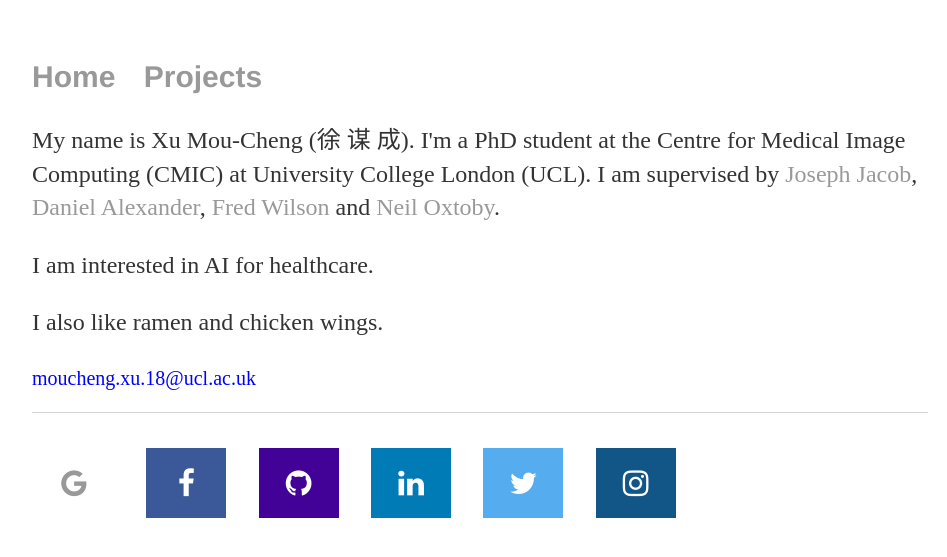
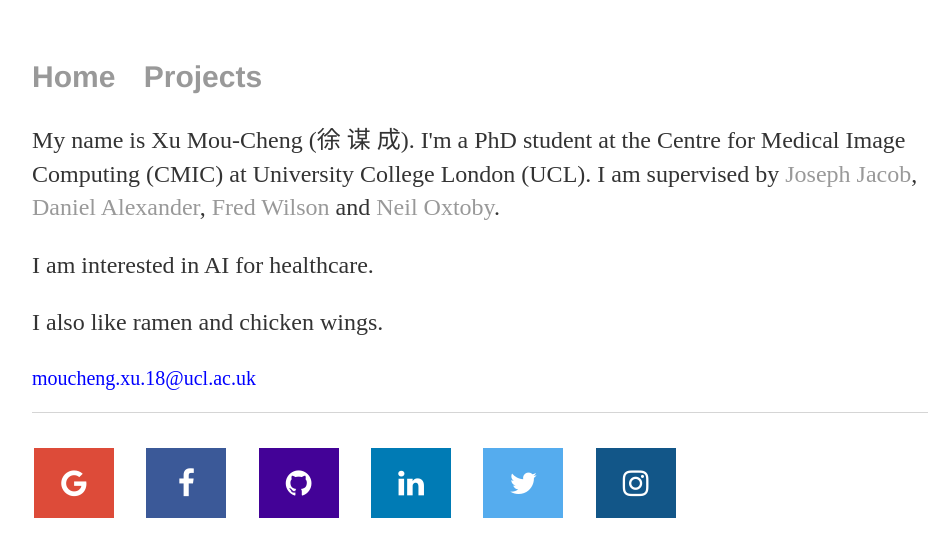
Before and after one commit to moucheng2017/mouchengxu.github.io, a Jekyll site: the page built from index.html, in a window 1280 px wide. Shown: the top 557 px of the page, without its empty margins (160-1107 px from the left). Built offline with Jekyll 4.4.1, drawn with Linux system fonts in a browser that asks for light colours.

Commit message:
Update main.css

```diff
--- a/css/main.css
+++ b/css/main.css
@@ -76,7 +76,7 @@ ul.posts li {
   color: white;
 }
 
-.fa-google-scholar {
+.fa-google {
   background: #dd4b39;
   color: white;
 }
```
